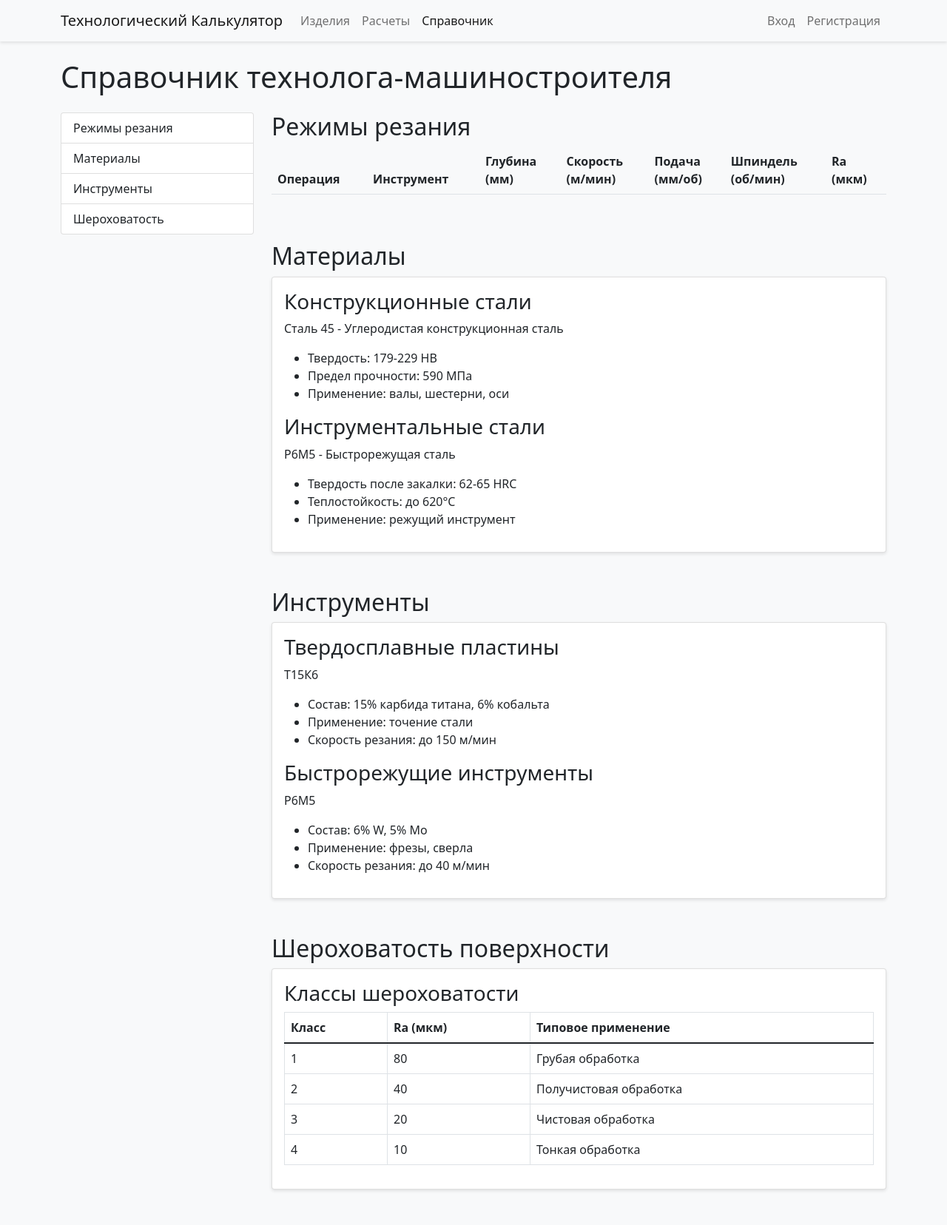
After one commit to daksyonoff/calculator, a PHP site: page /guide.php in a window 1280 px wide. The commit adds this page. Shown: the whole page at 74% size. Run offline with PHP 8.4, Linux system fonts and the light colour scheme; lists and menus that the app fills with data are empty; some libraries are stand-ins or nearby versions.

Commit message:
Добавление справочного раздела

```diff
--- /dev/null
+++ b/public/guide.php
@@ -0,0 +1,148 @@
+<?php
+session_start();
+$pdo = require_once '../config/database.php';
+?>
+
+<!DOCTYPE html>
+<html lang="ru">
+<head>
+    <meta charset="UTF-8">
+    <meta name="viewport" content="width=device-width, initial-scale=1.0">
+    <title>Справочник технолога-машиностроителя | Техно Калькулятор</title>
+    <link href="https://cdn.jsdelivr.net/npm/bootstrap@5.1.3/dist/css/bootstrap.min.css" rel="stylesheet">
+    <link href="css/style.css" rel="stylesheet">
+</head>
+<body>
+<?php include 'includes/header.php'; ?>
+
+<div class="container mt-4">
+    <h1 class="mb-4">Справочник технолога-машиностроителя</h1>
+
+    <div class="row">
+        <div class="col-md-3">
+            <div class="list-group">
+                <a href="#cutting-modes" class="list-group-item list-group-item-action">Режимы резания</a>
+                <a href="#materials" class="list-group-item list-group-item-action">Материалы</a>
+                <a href="#tools" class="list-group-item list-group-item-action">Инструменты</a>
+                <a href="#roughness" class="list-group-item list-group-item-action">Шероховатость</a>
+            </div>
+        </div>
+
+        <div class="col-md-9">
+            <section id="cutting-modes" class="mb-5">
+                <h2>Режимы резания</h2>
+                <div class="table-responsive">
+                    <table class="table table-striped">
+                        <thead>
+                        <tr>
+                            <th>Операция</th>
+                            <th>Инструмент</th>
+                            <th>Глубина<br>(мм)</th>
+                            <th>Скорость<br>(м/мин)</th>
+                            <th>Подача<br>(мм/об)</th>
+                            <th>Шпиндель<br>(об/мин)</th>
+                            <th>Ra<br>(мкм)</th>
+                        </tr>
+                        </thead>
+                        <tbody>
+
+                        </tbody>
+                    </table>
+                </div>
+            </section>
+
+            <section id="materials" class="mb-5">
+                <h2>Материалы</h2>
+                <div class="card">
+                    <div class="card-body">
+                        <h3>Конструкционные стали</h3>
+                        <p>Сталь 45 - Углеродистая конструкционная сталь</p>
+                        <ul>
+                            <li>Твердость: 179-229 HB</li>
+                            <li>Предел прочности: 590 МПа</li>
+                            <li>Применение: валы, шестерни, оси</li>
+                        </ul>
+
+                        <h3>Инструментальные стали</h3>
+                        <p>Р6М5 - Быстрорежущая сталь</p>
+                        <ul>
+                            <li>Твердость после закалки: 62-65 HRC</li>
+                            <li>Теплостойкость: до 620°C</li>
+                            <li>Применение: режущий инструмент</li>
+                        </ul>
+                    </div>
+                </div>
+            </section>
+
+            <section id="tools" class="mb-5">
+                <h2>Инструменты</h2>
+                <div class="card">
+                    <div class="card-body">
+                        <h3>Твердосплавные пластины</h3>
+                        <p>Т15К6</p>
+                        <ul>
+                            <li>Состав: 15% карбида титана, 6% кобальта</li>
+                            <li>Применение: точение стали</li>
+                            <li>Скорость резания: до 150 м/мин</li>
+                        </ul>
+
+                        <h3>Быстрорежущие инструменты</h3>
+                        <p>Р6М5</p>
+                        <ul>
+                            <li>Состав: 6% W, 5% Mo</li>
+                            <li>Применение: фрезы, сверла</li>
+                            <li>Скорость резания: до 40 м/мин</li>
+                        </ul>
+                    </div>
+                </div>
+            </section>
+
+            <!-- Шероховатость -->
+            <section id="roughness" class="mb-5">
+                <h2>Шероховатость поверхности</h2>
+                <div class="card">
+                    <div class="card-body">
+                        <h3>Классы шероховатости</h3>
+                        <div class="table-responsive">
+                            <table class="table table-bordered">
+                                <thead>
+                                <tr>
+                                    <th>Класс</th>
+                                    <th>Ra (мкм)</th>
+                                    <th>Типовое применение</th>
+                                </tr>
+                                </thead>
+                                <tbody>
+                                <tr>
+                                    <td>1</td>
+                                    <td>80</td>
+                                    <td>Грубая обработка</td>
+                                </tr>
+                                <tr>
+                                    <td>2</td>
+                                    <td>40</td>
+                                    <td>Получистовая обработка</td>
+                                </tr>
+                                <tr>
+                                    <td>3</td>
+                                    <td>20</td>
+                                    <td>Чистовая обработка</td>
+                                </tr>
+                                <tr>
+                                    <td>4</td>
+                                    <td>10</td>
+                                    <td>Тонкая обработка</td>
+                                </tr>
+                                </tbody>
+                            </table>
+                        </div>
+                    </div>
+                </div>
+            </section>
+        </div>
+    </div>
+</div>
+
+<script src="https://cdn.jsdelivr.net/npm/bootstrap@5.1.3/dist/js/bootstrap.bundle.min.js"></script>
+</body>
+</html>
--- a/public/includes/header.php
+++ b/public/includes/header.php
@@ -1,3 +1,7 @@
+<?php
+$currentPage = basename($_SERVER['PHP_SELF']);
+?>
+
 <nav class="navbar navbar-expand-lg navbar-light bg-light">
     <div class="container">
         <a class="navbar-brand" href="/">Технологический Калькулятор</a>
@@ -7,23 +11,26 @@
         <div class="collapse navbar-collapse" id="navbarNav">
             <ul class="navbar-nav">
                 <li class="nav-item">
-                    <a class="nav-link" href="../products.php">Изделия</a>
+                    <a class="nav-link <?php if ($currentPage == 'products.php') echo 'active'; ?>" href="../products.php">Изделия</a>
                 </li>
                 <li class="nav-item">
-                    <a class="nav-link" href="../calculations.php">Расчеты</a>
+                    <a class="nav-link <?php if ($currentPage == 'calculations.php') echo 'active'; ?>" href="../calculations.php">Расчеты</a>
+                </li>
+                <li class="nav-item">
+                    <a class="nav-link <?php if ($currentPage == 'guide.php') echo 'active'; ?>" href="../guide.php">Справочник</a>
                 </li>
             </ul>
             <ul class="navbar-nav ms-auto">
                 <?php if(isset($_SESSION['user_id'])): ?>
                     <li class="nav-item">
-                        <a class="nav-link" href="../logout.php">Выход</a>
+                        <a class="nav-link <?php if ($currentPage == 'logout.php') echo 'active'; ?>" href="../logout.php">Выход</a>
                     </li>
                 <?php else: ?>
                     <li class="nav-item">
-                        <a class="nav-link" href="../login.php">Вход</a>
+                        <a class="nav-link <?php if ($currentPage == 'login.php') echo 'active'; ?>" href="../login.php">Вход</a>
                     </li>
                     <li class="nav-item">
-                        <a class="nav-link" href="../register.php">Регистрация</a>
+                        <a class="nav-link <?php if ($currentPage == 'register.php') echo 'active'; ?>" href="../register.php">Регистрация</a>
                     </li>
                 <?php endif; ?>
             </ul>
--- a/public/index.php
+++ b/public/index.php
@@ -26,6 +26,9 @@ require_once '../config/database.php';
                     </li>
                     <li class="nav-item">
                         <a class="nav-link" href="calculations.php">Расчеты</a>
+                    </li>
+                    <li class="nav-item">
+                        <a class="nav-link" href="guide.php">Справочник</a>
                     </li>
                 </ul>
                 <ul class="navbar-nav ms-auto">
--- a/public/products.php
+++ b/public/products.php
@@ -82,6 +82,7 @@ $products = $stmt->fetchAll();
                 <button type="button" class="btn btn-primary" data-bs-toggle="modal" data-bs-target="#addProductModal">
                     Добавить изделие
                 </button>
+
             </div>
         </div>
 
```
Also changed, not shown: db/init.sql (+10 -0 lines).
